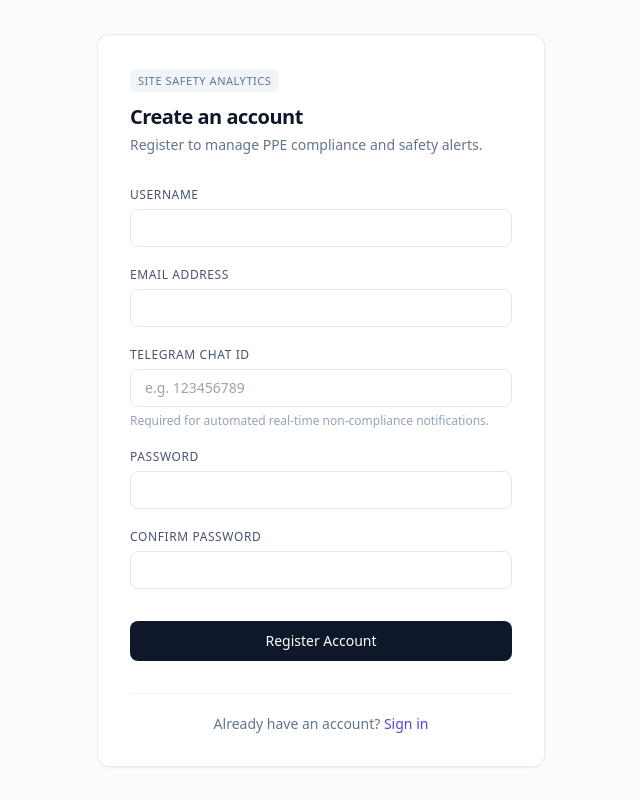
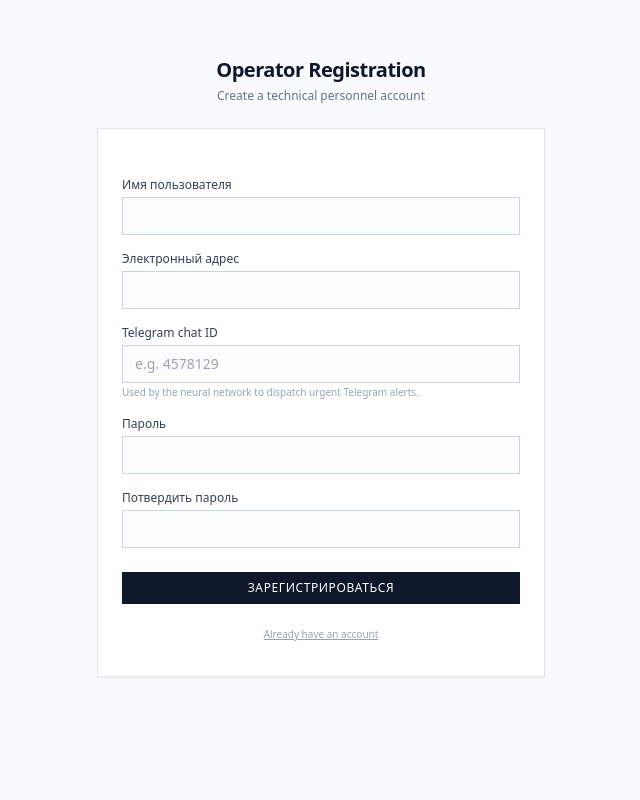
Before and after one commit to puken-kaki/Construction-site-PPE-compliance, a Flask app: page /register in a window 1280 px wide. Shown: the whole page, without its empty margins (319-959 px from the left). Run offline with Flask 3, Linux system fonts and the light colour scheme; some libraries are stand-ins or nearby versions.

Commit message:
Added deletion and logout routes, cascade to violations column in Camera model, changed image upload path, and new templates.

```diff
--- a/app/app.py
+++ b/app/app.py
@@ -1,11 +1,10 @@
 from flask import Flask, render_template, redirect, url_for, Response, flash
 from extensions import db, login_manager, login_user, current_user, login_required, logout_user
 from forms import RegistrationForm, LoginForm, CameraForm
-from video_processor import CameraStreamWorker, global_frames
+from video_processor import CameraStreamWorker, global_frames, active_violations_event_list
 from dotenv import load_dotenv
 from pathlib import Path
 from flask_bcrypt import Bcrypt
-import threading
 import time
 import os
 
@@ -52,9 +51,7 @@
     while True:
         frame = global_frames.get(camera_id)
         if frame is not None:
-            yield (b'--frame\r\n'
-                   b'Content-Type: image/jpeg\r\n\r\n' + frame + b'\r\n\r\n')
-        else:
+            yield (b'--frame\r\nContent-Type: image/jpeg\r\n\r\n' + frame + b'\r\n')
             time.sleep(0.1)
 
 
@@ -96,6 +93,12 @@
             return redirect(url_for('index'))
     return render_template("login.html", title="Login", form=form)
 
+@app.route('/logout')
+@login_required
+def logout():
+    logout_user()
+    return redirect(url_for('login'))
+
 @app.route('/settings', methods=["GET", "POST"])
 @login_required
 def settings():
@@ -127,6 +130,29 @@
     my_cameras = Camera.query.filter_by(user_id=current_user.id).all()
     return render_template('settings.html', form=form, cameras=my_cameras)
 
+@app.route('/camera/delete/<int:camera_id>', methods=['POST'])
+@login_required
+def delete_camera(camera_id):
+    camera = Camera.query.get_or_404(camera_id)
+    if camera.user_id == current_user.id:
+        if camera_id in camera_threads:
+            camera_threads[camera_id].stop()
+            camera_threads[camera_id].join()
+            del camera_threads[camera_id]
+
+        if camera_id in global_frames:
+            del global_frames[camera_id]
+
+        db.session.delete(camera)
+        db.session.commit()
+
+    return '', 200
+
+@app.route('/api/live_violations')
+@login_required
+def live_violations():
+    events = list(reversed(active_violations_event_list))[:20]
+    return render_template('_violation_row.html', events=events)
 
 
 @login_manager.user_loader
--- a/app/models.py
+++ b/app/models.py
@@ -37,4 +37,4 @@
     is_active = db.Column(db.Boolean, default=True, nullable=False)
     user_id = db.Column(db.Integer, db.ForeignKey('users.id'), nullable=False)
 
-    violations = db.relationship('Violation', backref='camera', lazy=True)
+    violations = db.relationship('Violation', backref='camera', lazy=True, cascade='all, delete-orphan')
--- /dev/null
+++ b/app/templates/base.html
@@ -0,0 +1,49 @@
+<!DOCTYPE html>
+<html lang="ru" class="h-full bg-slate-50">
+<head>
+    <meta charset="UTF-8">
+    <meta name="viewport" content="width=device-width, initial-scale=1.0">
+    <title>{% block title %}PPE Monitoring{% endblock %}</title>
+    <script src="https://cdn.tailwindcss.com"></script>
+    <script src="https://unpkg.com/htmx.org@2.0.0"></script>
+</head>
+<body class="h-full flex flex-col text-slate-900 antialiased font-sans">
+
+    {% if current_user.is_authenticated %}
+    <nav class="border-b border-slate-200 bg-white">
+        <div class="mx-auto max-w-7xl px-4 sm:px-6 lg:px-8">
+            <div class="flex h-16 justify-between items-center">
+                <div class="flex items-center space-x-8">
+                    <span class="text-sm font-bold tracking-wider uppercase text-slate-800">PPE.Control</span>
+                    <div class="hidden sm:flex sm:space-x-4">
+                        <a href="{{ url_for('index') }}" class="px-3 py-2 text-sm font-medium {% if request.endpoint == 'index' %}text-slate-900 border-b-2 border-slate-900{% else %}text-slate-500 hover:text-slate-700{% endif %}">Home</a>
+                        <a href="{{ url_for('settings') }}" class="px-3 py-2 text-sm font-medium {% if request.endpoint == 'settings' %}text-slate-900 border-b-2 border-slate-900{% else %}text-slate-500 hover:text-slate-700{% endif %}">Settings</a>
+                    </div>
+                </div>
+                <div class="flex items-center space-x-4">
+                    <span class="text-xs text-slate-500 bg-slate-100 px-2.5 py-1 rounded">{{ current_user.name }}</span>
+                    <a href="{{ url_for('logout') }}" class="text-xs text-slate-400 hover:text-slate-600">Logout</a>
+                </div>
+            </div>
+        </div>
+    </nav>
+    {% endif %}
+
+    <main class="flex-1">
+        <div class="mx-auto max-w-7xl p-4 sm:p-6 lg:p-8">
+            {% with messages = get_flashed_messages() %}
+                {% if messages %}
+                    {% for message in messages %}
+                        <div class="mb-4 p-4 border-l-4 border-slate-700 bg-slate-100 text-sm text-slate-700" role="alert">
+                            {{ message }}
+                        </div>
+                    {% endfor %}
+                {% endif %}
+            {% endwith %}
+
+            {% block content %}{% endblock %}
+        </div>
+    </main>
+
+</body>
+</html>
--- a/app/templates/register.html
+++ b/app/templates/register.html
@@ -1,115 +1,79 @@
-<!DOCTYPE html>
-<html lang="en" class="h-full bg-slate-50/60">
-<head>
-    <meta charset="UTF-8">
-    <meta name="viewport" content="width=device-width, initial-scale=1.0">
-    <title>PPE Compliance - Register</title>
-    <script src="https://cdn.tailwindcss.com"></script>
-    <script src="https://unpkg.com/htmx.org@2.0.0"></script>
-</head>
-<body class="h-full flex items-center justify-center p-6 antialiased text-slate-800">
+{% extends 'base.html' %}
 
-    <div class="w-full max-w-md bg-white border border-slate-200/80 shadow-sm rounded-xl p-8">
-        <!-- Header -->
-        <div class="mb-8">
-            <span class="text-[11px] font-medium uppercase tracking-wider text-slate-500 bg-slate-100 px-2 py-1 rounded-md">
-                Site Safety Analytics
-            </span>
-            <h1 class="text-xl font-semibold tracking-tight text-slate-900 mt-3">Create an account</h1>
-            <p class="text-sm text-slate-500 mt-1">Register to manage PPE compliance and safety alerts.</p>
+{% block title %}Operator Registration{% endblock %}
+
+{% block content %}
+<div class="flex min-h-[70vh] flex-col justify-center py-6 sm:px-6 lg:px-8">
+    <div class="sm:mx-auto sm:w-full sm:max-w-md text-center">
+        <h2 class="text-xl font-semibold tracking-tight text-slate-900">Operator Registration</h2>
+        <p class="mt-1 text-xs text-slate-500">Create a technical personnel account</p>
     </div>
 
-        <!-- Form with HTMX Integration -->
-        <form hx-post="/register"
-              hx-target="#form-errors"
-              hx-swap="innerHTML"
-              class="space-y-5">
+    <div class="mt-6 sm:mx-auto sm:w-full sm:max-w-md">
+        <div class="bg-white border border-slate-200 px-6 py-8 shadow-sm">
+            <form class="space-y-4" method="POST" action="{{ url_for('register') }}">
+                {{ form.hidden_tag() }}
 
-            <!-- CSRF Token -->
-            {{ form.csrf_token if form.csrf_token else form.hidden_tag() }}
-
-            <!-- Username -->
                 <div>
-                <label for="username" class="block text-xs font-medium text-slate-600 uppercase tracking-wider mb-1.5">
-                    Username
-                </label>
-                <input type="text"
-                       id="username"
-                       name="username"
-                       required
-                       class="w-full text-sm px-3.5 py-2 border border-slate-200 rounded-lg focus:outline-none focus:border-indigo-500 focus:ring-2 focus:ring-indigo-500/10 transition-all bg-white">
+                    <label class="block text-xs font-medium text-slate-700 mb-1">{{ form.username.label }}</label>
+                    {{ form.username(class="block w-full border border-slate-300 px-3 py-2 text-sm focus:border-slate-900 focus:outline-none focus:ring-0 bg-slate-50/50") }}
+                    {% if form.username.errors %}
+                        {% for error in form.username.errors %}
+                            <p class="text-[10px] text-red-600 mt-1">{{ error }}</p>
+                        {% endfor %}
+                    {% endif %}
                 </div>
 
-            <!-- Email Address -->
                 <div>
-                <label for="email" class="block text-xs font-medium text-slate-600 uppercase tracking-wider mb-1.5">
-                    Email Address
-                </label>
-                <input type="email"
-                       id="email"
-                       name="email"
-                       required
-                       class="w-full text-sm px-3.5 py-2 border border-slate-200 rounded-lg focus:outline-none focus:border-indigo-500 focus:ring-2 focus:ring-indigo-500/10 transition-all bg-white">
+                    <label class="block text-xs font-medium text-slate-700 mb-1">{{ form.email.label }}</label>
+                    {{ form.email(class="block w-full border border-slate-300 px-3 py-2 text-sm focus:border-slate-900 focus:outline-none focus:ring-0 bg-slate-50/50") }}
+                    {% if form.email.errors %}
+                        {% for error in form.email.errors %}
+                            <p class="text-[10px] text-red-600 mt-1">{{ error }}</p>
+                        {% endfor %}
+                    {% endif %}
                 </div>
 
-            <!-- Telegram Chat ID -->
                 <div>
-                <label for="chat_id" class="block text-xs font-medium text-slate-600 uppercase tracking-wider mb-1.5">
-                    Telegram Chat ID
-                </label>
-                <input type="number"
-                       id="chat_id"
-                       name="chat_id"
-                       required
-                       placeholder="e.g. 123456789"
-                       class="w-full text-sm px-3.5 py-2 border border-slate-200 rounded-lg focus:outline-none focus:border-indigo-500 focus:ring-2 focus:ring-indigo-500/10 transition-all bg-white">
-                <span class="text-xs text-slate-400 block mt-1.5">Required for automated real-time non-compliance notifications.</span>
+                    <label class="block text-xs font-medium text-slate-700 mb-1">{{ form.chat_id.label }}</label>
+                    {{ form.chat_id(class="block w-full border border-slate-300 px-3 py-2 text-sm focus:border-slate-900 focus:outline-none focus:ring-0 bg-slate-50/50", placeholder="e.g. 4578129") }}
+                    <p class="text-[10px] text-slate-400 mt-0.5">Used by the neural network to dispatch urgent Telegram alerts.</p>
+                    {% if form.chat_id.errors %}
+                        {% for error in form.chat_id.errors %}
+                            <p class="text-[10px] text-red-600 mt-1">{{ error }}</p>
+                        {% endfor %}
+                    {% endif %}
                 </div>
 
-            <!-- Password -->
                 <div>
-                <label for="password" class="block text-xs font-medium text-slate-600 uppercase tracking-wider mb-1.5">
-                    Password
-                </label>
-                <input type="password"
-                       id="password"
-                       name="password"
-                       required
-                       class="w-full text-sm px-3.5 py-2 border border-slate-200 rounded-lg focus:outline-none focus:border-indigo-500 focus:ring-2 focus:ring-indigo-500/10 transition-all bg-white">
+                    <label class="block text-xs font-medium text-slate-700 mb-1">{{ form.password.label }}</label>
+                    {{ form.password(class="block w-full border border-slate-300 px-3 py-2 text-sm focus:border-slate-900 focus:outline-none focus:ring-0 bg-slate-50/50") }}
+                    {% if form.password.errors %}
+                        {% for error in form.password.errors %}
+                            <p class="text-[10px] text-red-600 mt-1">{{ error }}</p>
+                        {% endfor %}
+                    {% endif %}
                 </div>
 
-            <!-- Confirm Password -->
                 <div>
-                <label for="confirm_password" class="block text-xs font-medium text-slate-600 uppercase tracking-wider mb-1.5">
-                    Confirm Password
-                </label>
-                <input type="password"
-                       id="confirm_password"
-                       name="confirm_password"
-                       required
-                       class="w-full text-sm px-3.5 py-2 border border-slate-200 rounded-lg focus:outline-none focus:border-indigo-500 focus:ring-2 focus:ring-indigo-500/10 transition-all bg-white">
+                    <label class="block text-xs font-medium text-slate-700 mb-1">{{ form.confirm_password.label }}</label>
+                    {{ form.confirm_password(class="block w-full border border-slate-300 px-3 py-2 text-sm focus:border-slate-900 focus:outline-none focus:ring-0 bg-slate-50/50") }}
+                    {% if form.confirm_password.errors %}
+                        {% for error in form.confirm_password.errors %}
+                            <p class="text-[10px] text-red-600 mt-1">{{ error }}</p>
+                        {% endfor %}
+                    {% endif %}
                 </div>
 
-            <!-- HTMX Error Container -->
-            <div id="form-errors" class="text-xs text-red-600 font-medium space-y-1"></div>
-
-            <!-- Submit Button -->
-            <div class="pt-3">
-                <button type="submit"
-                        class="w-full bg-slate-900 hover:bg-slate-800 text-white text-sm font-medium py-2.5 px-4 rounded-lg transition-colors focus:outline-none focus:ring-2 focus:ring-slate-900/20 focus:ring-offset-2">
-                    Register Account
-                </button>
+                <div class="pt-2">
+                    {{ form.submit(class="w-full bg-slate-900 hover:bg-slate-800 text-white font-medium py-2 px-4 text-xs tracking-wider uppercase transition cursor-pointer") }}
                 </div>
             </form>
 
-        <!-- Footer Link -->
-        <div class="mt-8 pt-5 border-t border-slate-100 text-center">
-            <p class="text-sm text-slate-500">
-                Already have an account?
-                <a href="/login" class="text-indigo-600 font-medium hover:text-indigo-500 transition-colors">Sign in</a>
-            </p>
+            <div class="mt-4 text-center">
+                <a href="{{ url_for('login') }}" class="text-[10px] text-slate-400 hover:text-slate-600 underline">Already have an account</a>
             </div>
         </div>
-
-</body>
-</html>
+    </div>
+</div>
+{% endblock %}
```
Also changed, not shown: app/templates/_violation_row.html (added, +15 -0 lines), app/templates/index.html (+49 -8 lines), app/templates/login.html (+33 -65 lines), app/templates/settings.html (added, +95 -0 lines), app/video_processor.py (+5 -5 lines), 1 other file. Lines whose indentation alone changed are shown as unchanged.
